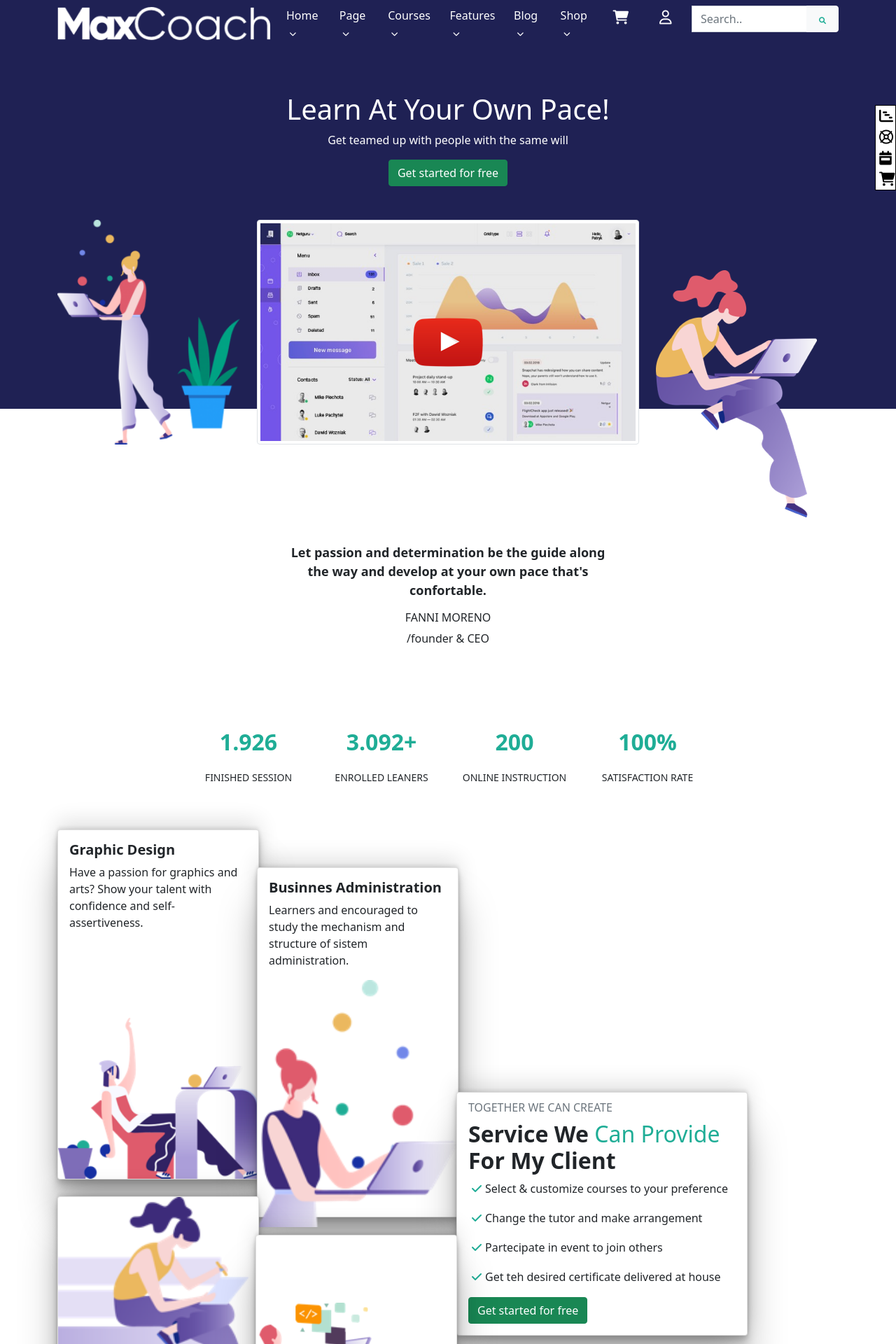
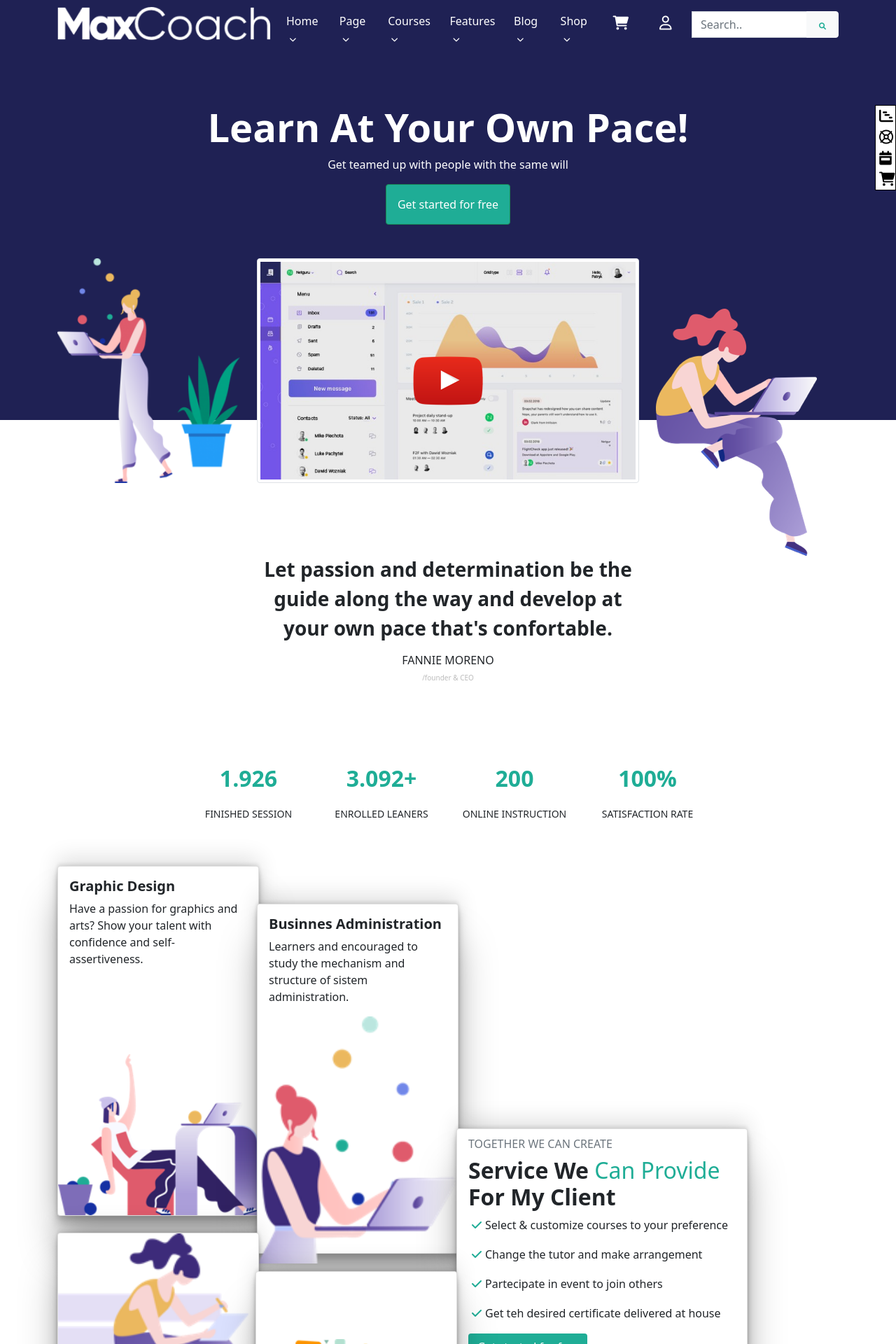
Before and after one commit to Chicco80/proj-html-vuejs, a Vue app: page / in a window 1280 px wide. Shown: the top 1920 px of the page at 70% size. Built offline with nearby package versions, Linux system fonts and the light colour scheme.

Commit message:
Hover nav

```diff
--- a/src/components/AppCol.vue
+++ b/src/components/AppCol.vue
@@ -53,7 +53,7 @@
                             <p class="card-text fs-6"><i class="fa-solid fa-check green fs-6"></i>Change the tutor and make arrangement</p>
                             <p class="card-text fs-6"><i class="fa-solid fa-check green fs-6"></i>Partecipate in event to join others</p>
                             <p class="card-text fs-6"><i class="fa-solid fa-check green fs-6"></i>Get teh desired certificate delivered at house</p>
-                            <button type="button" class="btn btn-success s-change">Get started for free</button>
+                            <button type="button" class="btn btn s-change">Get started for free</button>
 
                         </div>
                     </div>
@@ -102,8 +102,6 @@ export default {
 }
 .box-shadow{
     box-shadow: rgba(0, 0, 0, 0.25) 0px 54px 55px, rgba(0, 0, 0, 0.12) 0px -12px 30px, rgba(0, 0, 0, 0.12) 0px 4px 6px, rgba(0, 0, 0, 0.17) 0px 12px 13px, rgba(0, 0, 0, 0.09) 0px -3px 5px;
-
-
 }
 .img-one{
     position: absolute;
@@ -121,6 +119,10 @@ export default {
     position: absolute;
     top: 35%;
 }
+.btn{
+    background-color: $color-c;
+    color:white;
+}
 .s-change:hover{
     background-color: $color-i;
     color:white;
--- a/src/components/AppCourses.vue
+++ b/src/components/AppCourses.vue
@@ -75,7 +75,7 @@
                                 </div>
                             </div>
                         </div>
-                        <div class="text-center my-5"><button type="button" class="btn btn-success change ">View all courses<i class="fa-solid fa-arrow-right"></i></button></div>
+                        <div class="text-center my-5"><button type="button" class="btn btn-success s-change ">View all courses<i class="fa-solid fa-arrow-right"></i></button></div>
                     </div>
                 </div>
             </div>
@@ -119,4 +119,9 @@ export default {
     font-size: 24px;
     font-weight: bolder;
 }
+.s-change:hover{
+    background-color: $color-i;
+    color:white;
+    border-color:$color-i ;
+}
 </style>
--- a/src/components/AppJumbo.vue
+++ b/src/components/AppJumbo.vue
@@ -1,8 +1,8 @@
 <template>
     <div>
-         <section class="bg">
+        <section class="bg">
         <div class="title text-center py-5">
-            <h1>Learn At Your Own Pace!</h1>
+            <h1 class="display-4 fw-bold">Learn At Your Own Pace!</h1>
             <p>Get teamed up with people with the same will</p>
             <div class="right-bar">
                 <i class="fa-solid fa-chart-gantt fs-5"></i>
@@ -10,7 +10,7 @@
                 <i class="fa-solid fa-calendar-week fs-5"></i>
                 <i class="fa-solid fa-cart-shopping fs-5 "></i>
             </div>
-            <button type="button" class="btn btn-success s-change">Get started for free</button>
+            <button type="button" class="btn btn-success s-change p-3 btn">Get started for free</button>
         </div>
         <div class="container images">
             <div class="row ">
@@ -33,9 +33,9 @@
         <section class="second py-5 my-5 text-center">
             <div class="container">
                 <div class="row justify-content-center">
-                    <div class="col-5">
-                        <p class="txt mt-5 pt-5">Let passion and determination be the guide along the way and develop at your own pace that's confortable. </p>
-                        <h6>FANNI MORENO</h6>
+                    <div class="col-6">
+                        <p class="txt mt-5 pt-5 fs-3">Let passion and determination be the guide along the way and develop at your own pace that's confortable. </p>
+                        <h6 fw-bold>FANNIE MORENO</h6>
                         <p class="found">/founder & CEO</p>
                     </div>
                 </div>
@@ -66,6 +66,9 @@ export default {
     color: black;
 
 }
+.btn{
+    background-color: $color-c;
+}
 
 .bg{
     background-color:$color-a;
@@ -85,7 +88,11 @@ export default {
 }
 .txt{
     font-weight: bolder;
-    font-size: 18px;
+
+}
+.found{
+    font-size: 10px;
+    color:$color-b;
 }
 .s-change:hover{
     background-color: $color-i;
--- a/src/components/appHeader.vue
+++ b/src/components/appHeader.vue
@@ -3,10 +3,10 @@
     <div class="container-fluid">
       <div class="container">
         <div class="row">
-          <div class="col-3">
+          <div class="col-3 ">
             <img :src="'../img/light-logo.png'" alt="logo " class="logo mt-2">
           </div>
-          <div class="col-6">
+          <div class="col-6 py-2">
             <ul class="d-flex">
               <li v-for="dato in myDati" :key="dato"> <a href="#"></a>{{dato.link}}
                 <span><i class="fa-solid fa-chevron-down"></i></span>
@@ -16,7 +16,7 @@
               </li>
             </ul>
           </div>
-          <div class="col-3">
+          <div class="col-3 py-2">
             <div class="input-group mb-3">
               <i class="fa-regular fa-user fs-5 my-user"></i>
               <input type="text" class="form-control mt-2" placeholder="Search.." aria-label="Recipient's username" aria-describedby="button-addon2">
@@ -66,8 +66,28 @@ ul{
 }
 li{
   padding: 10px;
+  position: relative;
+}
+li:hover {
+  color: white;
+  cursor: pointer;
+}
 
+li::before {
+  content: "";
+  position: absolute;
+  display: block;
+  width: 100%;
+  height: 2px;
+  bottom: 0;
+  left: 0;
+  background-color: white;
+  transform: scaleX(0);
+  transition: transform 0.3s ease;
+}
 
+li:hover::before {
+  transform: scaleX(1);
 }
 i{
   font-size: 10px;
--- a/src/components/appMain.vue
+++ b/src/components/appMain.vue
@@ -93,13 +93,6 @@ export default {
     background-color: $hint;
 }
 
-
-h6{
-    font-size: 12px;
-}
-.found{
-    font-size: 10px;
-}
 .green{
     color: $color-c;
     font-size: 24px;
```
